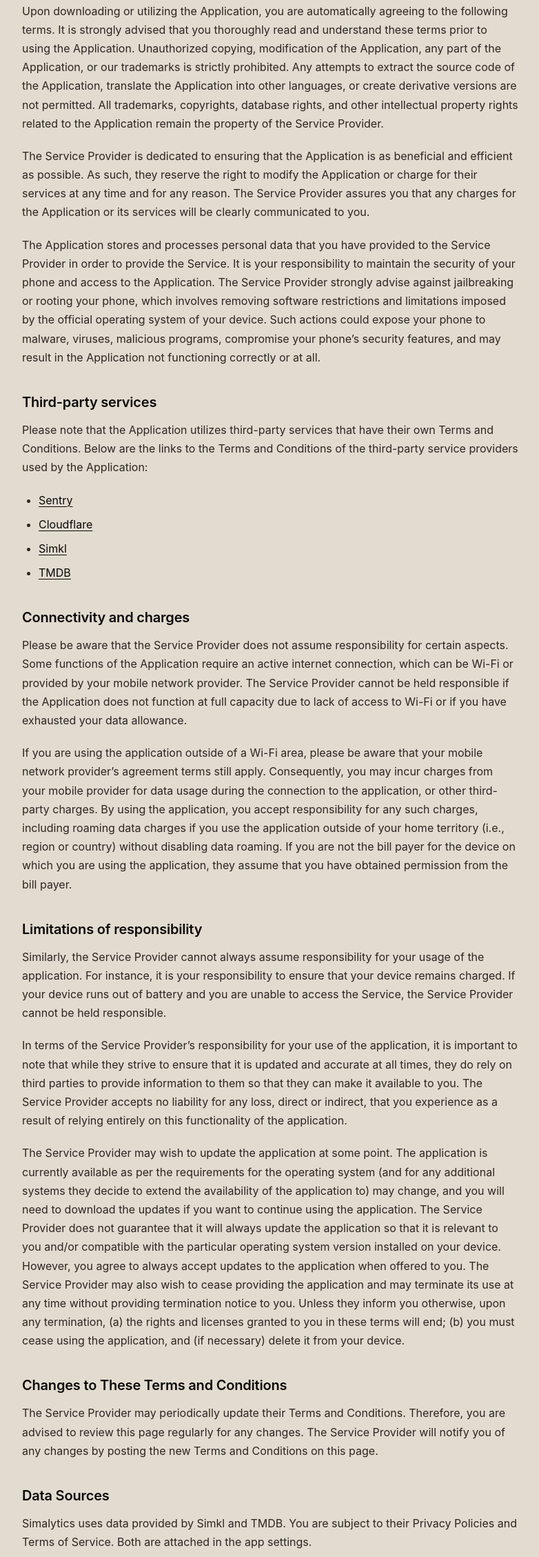
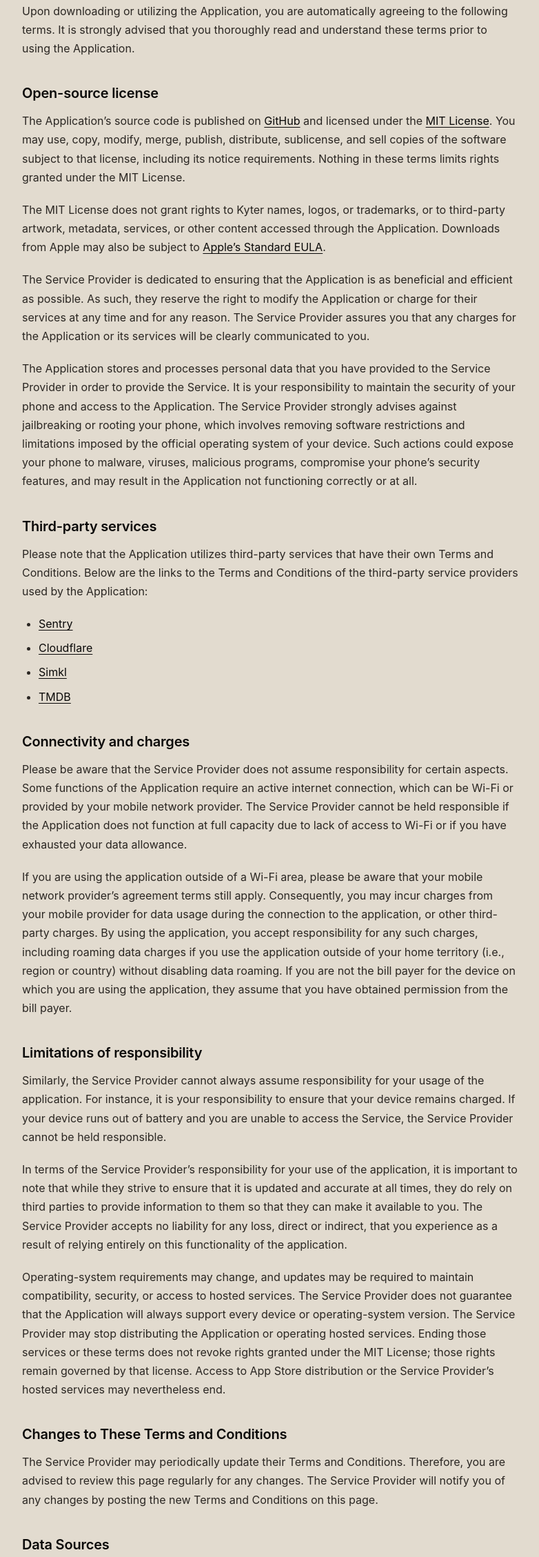
Before and after one commit to Kyter-com/website, an Astro site: page /simalytics/terms in a window 1280 px wide. Shown: the part 436-2693 px from the top of the page at 69% size, without its empty margins (248-1030 px from the left). Built offline with nearby package versions, Linux system fonts and the light colour scheme; Astro itself is replaced by a stand-in of ours; a web font is replaced by a local one.

Commit message:
docs: align Simalytics terms with MIT license

```diff
--- a/src/pages/simalytics/terms.astro
+++ b/src/pages/simalytics/terms.astro
@@ -2,7 +2,7 @@
 import LegalLayout from "../../layouts/LegalLayout.astro";
 ---
 
-<LegalLayout title="Terms & Conditions" effectiveDate="2025-05-09">
+<LegalLayout title="Terms & Conditions" effectiveDate="2026-07-18">
   <p>
     These terms and conditions apply to the Simalytics app (hereby referred to as
     &ldquo;Application&rdquo;) for mobile devices that was created by Kyter, LLC (hereby referred
@@ -11,12 +11,34 @@ import LegalLayout from "../../layouts/LegalLayout.astro";
   <p>
     Upon downloading or utilizing the Application, you are automatically agreeing to the
     following terms. It is strongly advised that you thoroughly read and understand these terms
-    prior to using the Application. Unauthorized copying, modification of the Application, any
-    part of the Application, or our trademarks is strictly prohibited. Any attempts to extract
-    the source code of the Application, translate the Application into other languages, or
-    create derivative versions are not permitted. All trademarks, copyrights, database rights,
-    and other intellectual property rights related to the Application remain the property of the
-    Service Provider.
+    prior to using the Application.
+  </p>
+
+  <h2>Open-source license</h2>
+  <p>
+    The Application&rsquo;s source code is published on
+    <a
+      href="https://github.com/Kyter-com/simalytics-ios"
+      target="_blank"
+      rel="noopener noreferrer">GitHub</a
+    > and licensed under the
+    <a
+      href="https://github.com/Kyter-com/simalytics-ios/blob/main/LICENSE"
+      target="_blank"
+      rel="noopener noreferrer">MIT License</a
+    >. You may use, copy, modify, merge, publish, distribute, sublicense, and sell copies of the
+    software subject to that license, including its notice requirements. Nothing in these terms
+    limits rights granted under the MIT License.
+  </p>
+  <p>
+    The MIT License does not grant rights to Kyter names, logos, or trademarks, or to third-party
+    artwork, metadata, services, or other content accessed through the Application. Downloads
+    from Apple may also be subject to
+    <a
+      href="https://www.apple.com/legal/internet-services/itunes/dev/stdeula/"
+      target="_blank"
+      rel="noopener noreferrer">Apple&rsquo;s Standard EULA</a
+    >.
   </p>
   <p>
     The Service Provider is dedicated to ensuring that the Application is as beneficial and
@@ -27,7 +49,7 @@ import LegalLayout from "../../layouts/LegalLayout.astro";
   <p>
     The Application stores and processes personal data that you have provided to the Service
     Provider in order to provide the Service. It is your responsibility to maintain the security
-    of your phone and access to the Application. The Service Provider strongly advise against
+    of your phone and access to the Application. The Service Provider strongly advises against
     jailbreaking or rooting your phone, which involves removing software restrictions and
     limitations imposed by the official operating system of your device. Such actions could
     expose your phone to malware, viruses, malicious programs, compromise your phone&rsquo;s
@@ -97,18 +119,13 @@ import LegalLayout from "../../layouts/LegalLayout.astro";
     that you experience as a result of relying entirely on this functionality of the application.
   </p>
   <p>
-    The Service Provider may wish to update the application at some point. The application is
-    currently available as per the requirements for the operating system (and for any additional
-    systems they decide to extend the availability of the application to) may change, and you
-    will need to download the updates if you want to continue using the application. The Service
-    Provider does not guarantee that it will always update the application so that it is relevant
-    to you and/or compatible with the particular operating system version installed on your
-    device. However, you agree to always accept updates to the application when offered to you.
-    The Service Provider may also wish to cease providing the application and may terminate its
-    use at any time without providing termination notice to you. Unless they inform you
-    otherwise, upon any termination, (a) the rights and licenses granted to you in these terms
-    will end; (b) you must cease using the application, and (if necessary) delete it from your
-    device.
+    Operating-system requirements may change, and updates may be required to maintain
+    compatibility, security, or access to hosted services. The Service Provider does not
+    guarantee that the Application will always support every device or operating-system version.
+    The Service Provider may stop distributing the Application or operating hosted services.
+    Ending those services or these terms does not revoke rights granted under the MIT License;
+    those rights remain governed by that license. Access to App Store distribution or the Service
+    Provider&rsquo;s hosted services may nevertheless end.
   </p>
 
   <h2>Changes to These Terms and Conditions</h2>
@@ -121,7 +138,7 @@ import LegalLayout from "../../layouts/LegalLayout.astro";
   <h2>Data Sources</h2>
   <p>
     Simalytics uses data provided by Simkl and TMDB. You are subject to their Privacy Policies
-    and Terms of Service. Both are attached in the app settings.
+    and Terms of Service. Both are linked in the app settings.
   </p>
 
   <h2>Contact Us</h2>
```
